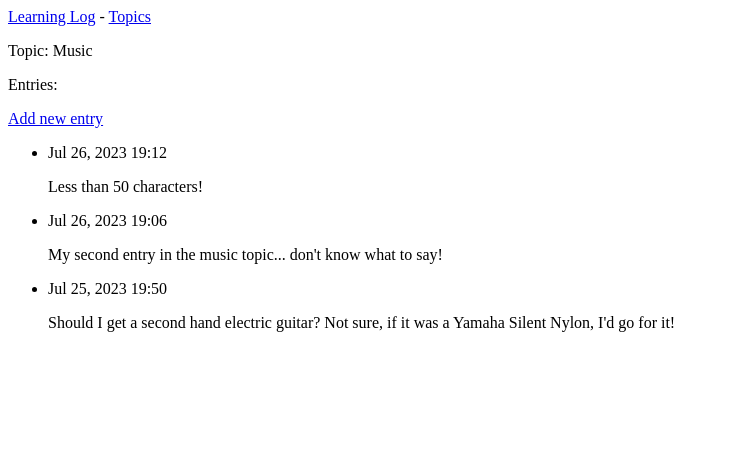
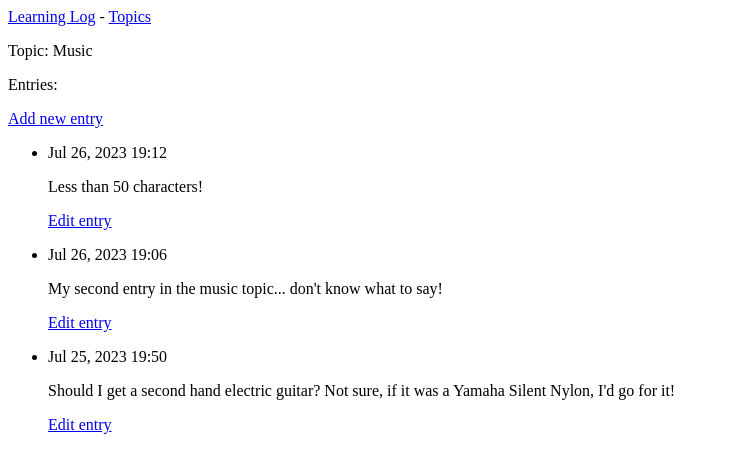
Before and after one commit to lifeBalance/django_first, a Django app: page /topics/1/ in a window 1280 px wide. Shown: the top 473 px of the page, without its empty margins (0-729 px from the left). Run offline with Django 4.2, Linux system fonts and the light colour scheme; data comes from the database, SQL or seed files in the repository; both versions use the stored data as it was after the commit.

Commit message:
add edit entries functionality

```diff
--- a/learning_log_app/templates/learning_log_app/topic.html
+++ b/learning_log_app/templates/learning_log_app/topic.html
@@ -12,6 +12,9 @@
   <li>
     <p>{{ entry.date_added|date:'M d, Y H:i' }}</p>
     <p>{{ entry.text|linebreaks }}</p>
+    <p>
+      <a href="{% url 'learning_log_app:edit_entry' entry.id %}">Edit entry</a>
+    </p>
   </li>
   {% empty %}
   <li>There are no entries for this topic yet.</li>
--- a/learning_log_app/urls.py
+++ b/learning_log_app/urls.py
@@ -20,4 +20,6 @@ urlpatterns = [
     # 'new_entry/<int:topic_id>/', Django sends the requested topic number as
     # an integer to the new_entry view function, in a variable named 'topic_id'.
     path('new_entry/<int:topic_id>/', views.new_entry, name='new_entry'),
+    # Page for editing and entry.
+    path('edit_entry/<int:entry_id>/', views.edit_entry, name='edit_entry'),
 ]
--- a/learning_log_app/views.py
+++ b/learning_log_app/views.py
@@ -1,6 +1,6 @@
 from django.shortcuts import redirect, render
 
-from .models import Topic
+from .models import Topic, Entry
 from .forms import TopicForm, EntryForm
 
 # Create your views here (views roughly correspond to controllers in MVC).
@@ -72,3 +72,20 @@ def new_entry(request, topic_id):
     # If we didn't return in the statement above, display a blank or invalid form.
     context = {'topic': topic, 'form': form}
     return render(request, 'learning_log_app/new_entry.html', context)
+
+def edit_entry(request, entry_id):
+    """Edit an existing entry."""
+    entry = Entry.objects.get(id=entry_id)
+    topic = entry.topic # Store the topic of the entry in 'topic'
+
+    if request.method != 'POST':
+        # For GET requests, pre-fill the form with the current entry.
+        form = EntryForm(instance=entry)
+    else:
+        # Process the data submitted in the POST request.
+        form = EntryForm(instance=entry, data=request.POST)
+        if form.is_valid():
+            form.save()
+            return redirect('learning_log_app:topic', topic_id=topic.id)
+    context = {'entry': entry, 'topic': topic, 'form': form}
+    return render(request, 'learning_log_app/edit_entry.html', context)
```
Also changed, not shown: learning_log_app/templates/learning_log_app/edit_entry.html (added, +18 -0 lines), db.sqlite3.
